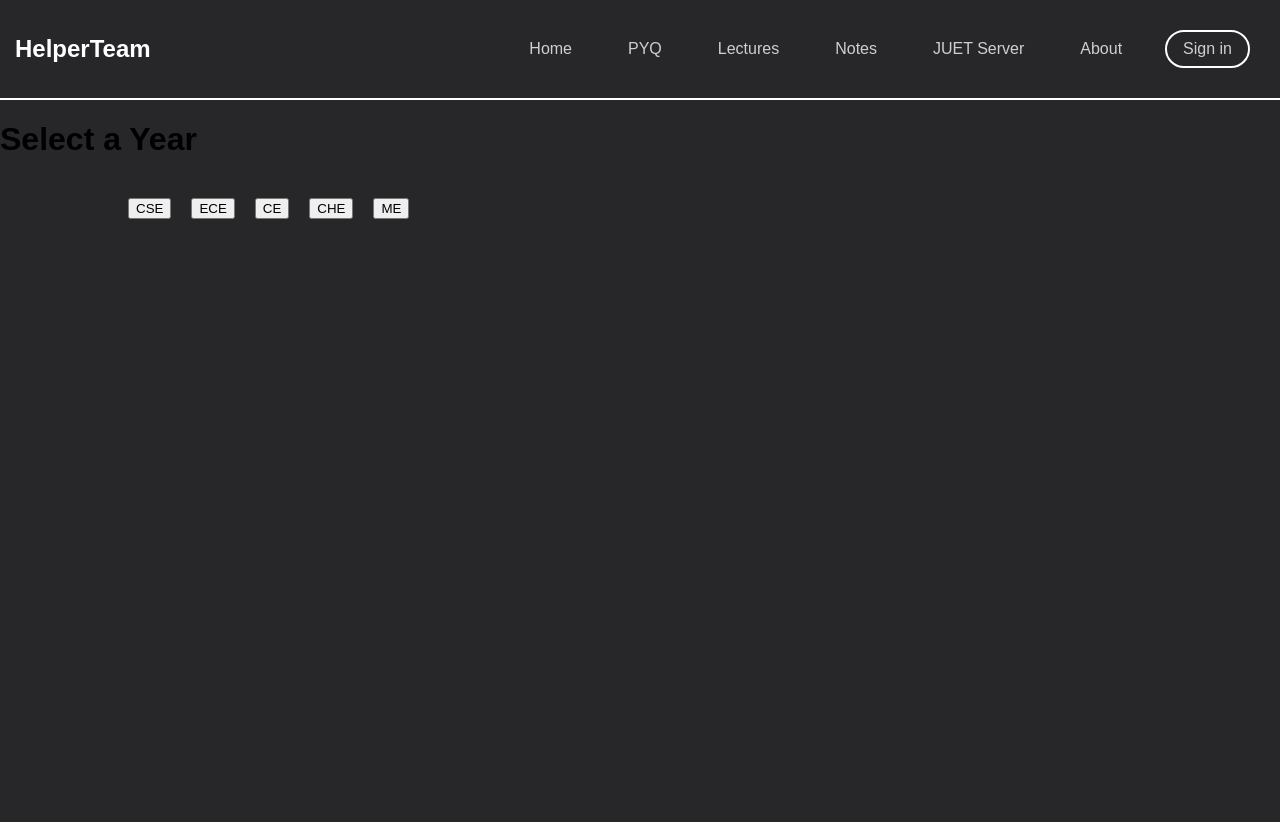
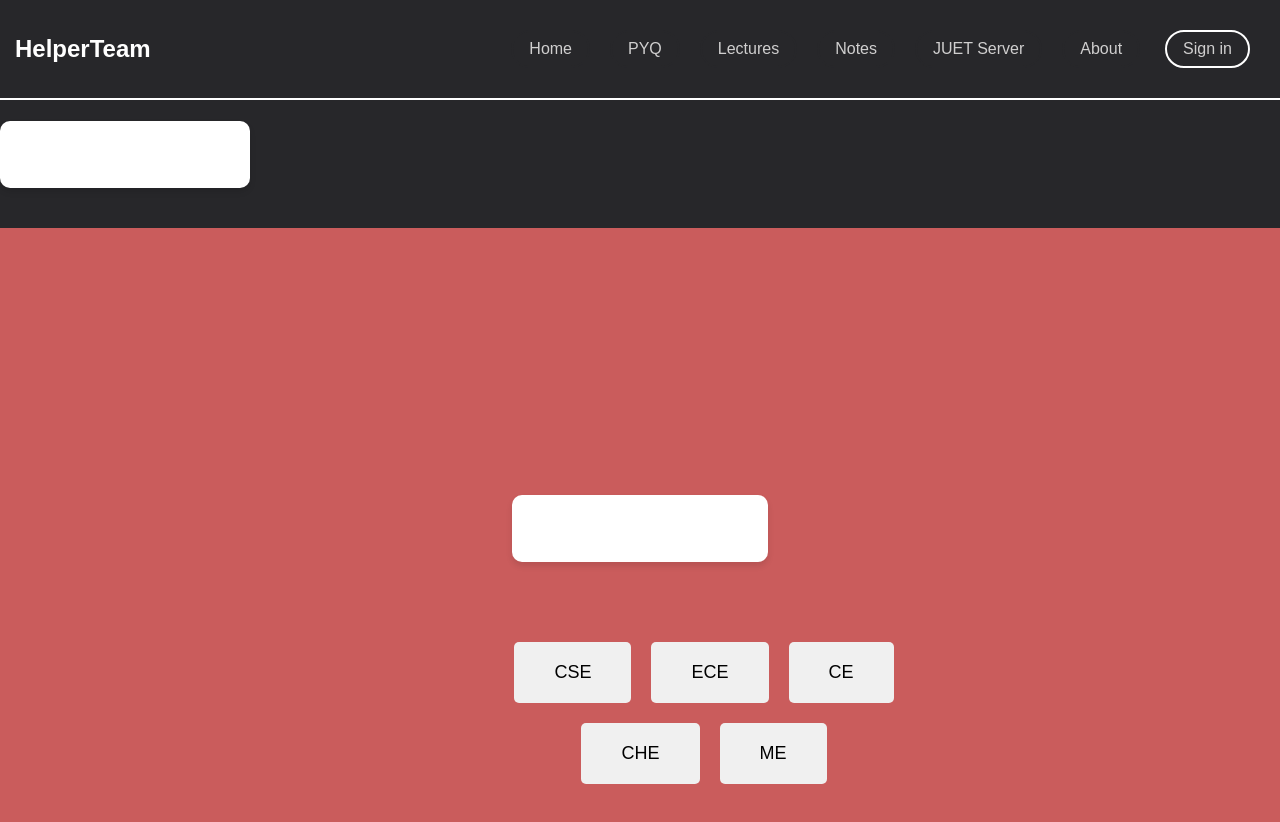
Before and after one commit to Indranil102/Helper_Team, a React (Create React App) app: page /juetserver in a window 1280 px wide. Shown: the top 822 px of the page. Before the commit the page ends 800 px from the top, so only its background shows below. Built offline with nearby package versions, Linux system fonts and the light colour scheme; a web font is replaced by a local one.

Commit message:
update department

```diff
--- a/src/Pages/Juetserver/Juetserver.jsx
+++ b/src/Pages/Juetserver/Juetserver.jsx
@@ -3,12 +3,10 @@ import './Juetserver.css'
 import SelectDepartment from '../SelectDepartment/SelectDepartment'
 const Juetserver = () => {
   return (
-    <div>
-     <SelectDepartment/>
-
-
-
-    </div>
+    <div className="juetserver-container">
+    <h1>JUET Server</h1>
+    <SelectDepartment />
+  </div>
   )
 }
 
--- a/src/Pages/SelectDepartment/SelectDepartment.css
+++ b/src/Pages/SelectDepartment/SelectDepartment.css
@@ -1,15 +1,25 @@
-.select-year-container {
+
+.mom{
+  background-color: #f0f0f0;
+  position: relative;
+
+}
+.select-year-fullscreen {
   display: flex;
   flex-direction: column;
   align-items: center;
   justify-content: center;
-    height: 100vh; /* Full viewport height */
+  position: absolute;
+  height: 100vh;
+  width: 100vw; /* Full viewport width */
   text-align: center; /* Center text elements inside the container */
-    background-color: #f9f9f9; /* Optional background color */
+  background-color: #ca5c5c; /* Optional background color */
+  margin: 0; /* Remove default margin */
+  padding: 0; /* Remove default padding */
 }
 
 h1 {
-    background-color: #0056b3; /* Dark blue background */
+  background-color: #ffffff; /* Dark blue background */
   color: #ffffff; /* White text */
   padding: 15px 30px; /* Even padding around the text */
   font-size: 2rem; /* Adjust font size for better readability */
@@ -22,25 +32,25 @@
 
 .container {
   display: flex;
-    gap: 20px;
+  gap: 20px; /* Space between buttons */
   justify-content: center; /* Center buttons horizontally */
   align-items: center; /* Center buttons vertically */
+  flex-wrap: wrap; /* Allow buttons to wrap to the next line if needed */
 }
-
 
 .box {
   padding: 20px 40px;
   border: none;
   border-radius: 5px;
   background-color: #f0f0f0;
-    color: #333;
+  color: #000000;
   font-size: 18px;
   cursor: pointer;
   transition: background-color 0.3s, transform 0.3s;
 }
 
 .box:hover {
-    background-color: purple;
+  background-color: purple; /* Corrected property name */
   color: white;
   transform: scale(1.05);
 }
--- a/src/Pages/SelectDepartment/SelectDepartment.jsx
+++ b/src/Pages/SelectDepartment/SelectDepartment.jsx
@@ -1,8 +1,8 @@
 import React from 'react'
-import './SelectDepartment'
+import './SelectDepartment.css'
 const SelectDepartment = () => {
   return (
-    <div>
+    <div className='mom'>
       <div className="select-year-fullscreen">
           <h1>Select a Year</h1>
           <div className="container">
```
Lines whose indentation alone changed are shown as unchanged.
